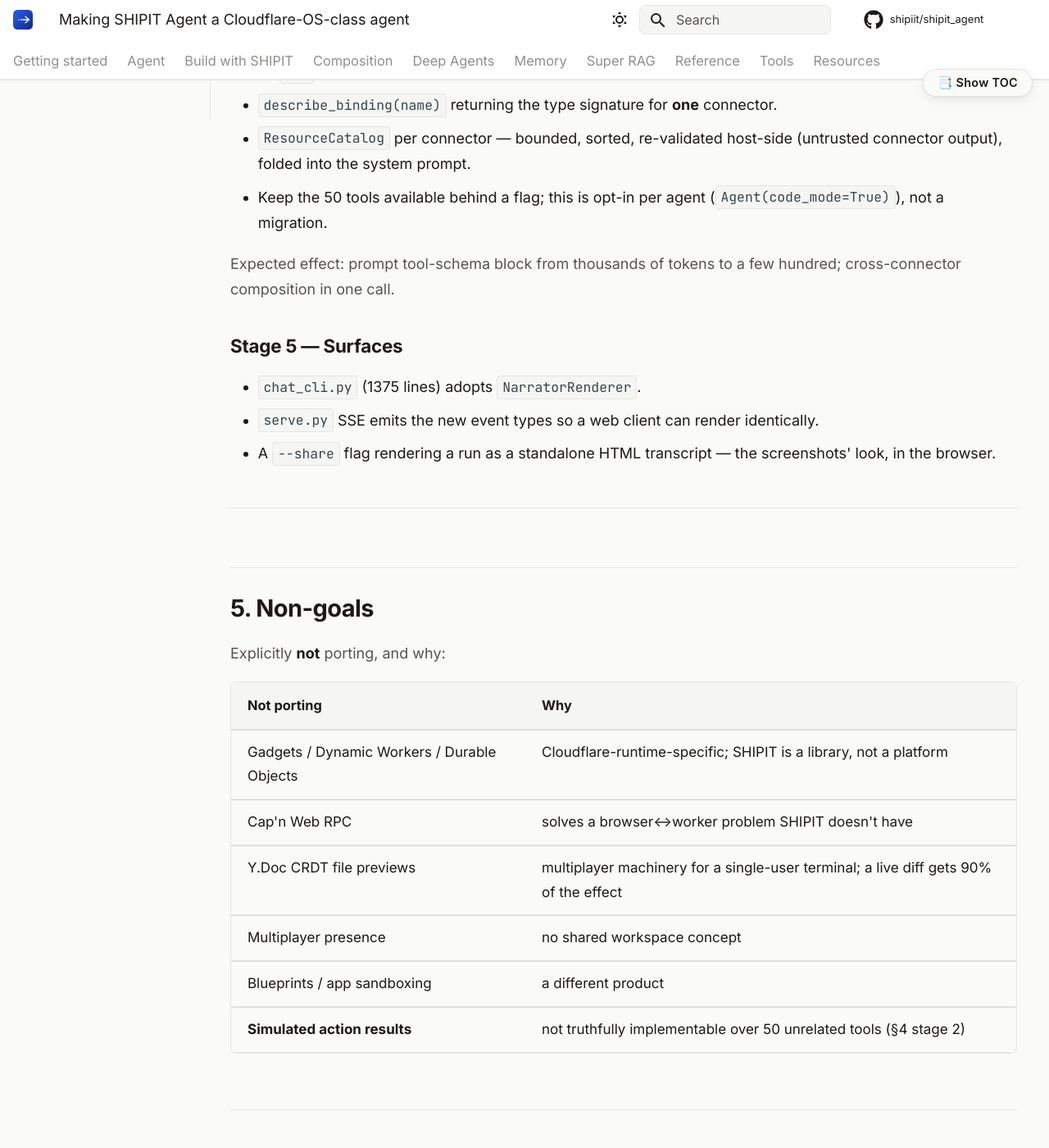
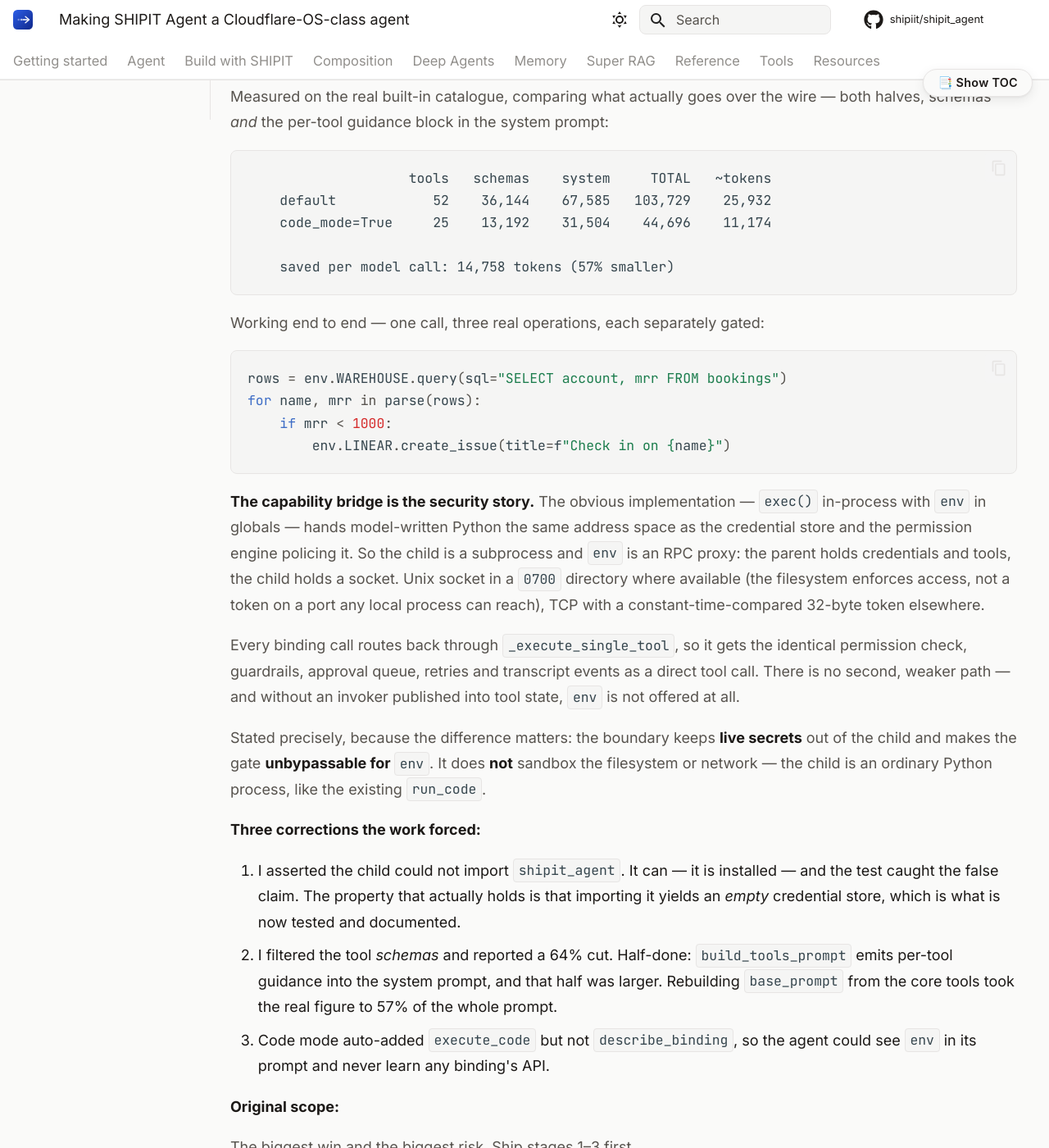
Before and after one commit to shipiit/shipit_agent, an MkDocs documentation site: the page built from docs/design/modern-agent-upgrade.md, in a window 1280 px wide and 1400 px high, scrolled down 24482 px. Shown: the whole window at 82% size. Built offline with MkDocs 1.6.1 and Material for MkDocs 9.7.7, drawn with Linux system fonts in a browser that asks for light colours; comment, search, counter and statistics services are not loaded; some of the changed text lies outside the part shown.

Commit message:
docs: record stage 4 as landed, with the measured figures and the two corrections

````diff
--- a/docs/design/modern-agent-upgrade.md
+++ b/docs/design/modern-agent-upgrade.md
@@ -17,7 +17,7 @@
 | **1** ✅ | The Narrator — verbs, grouping, live renderer, HUD | No. Presentation over existing events. | Low | **landed** |
 | **2** ✅ | Tool contracts + observation/action split + deferred approval queue | Yes — both runtimes, via one shared gate | Medium | **landed** |
 | **3** ✅ | Streaming tool-input parser, checkpoint compaction, `give_up` | Yes | Medium | **landed** |
-| **4** | Code-mode + progressive discovery (the 50→14 tool collapse) | Yes, deeply | High | ~2 weeks |
+| **4** ✅ | Code mode — bindings, catalogs, `describe_binding`, `execute_code`, capability bridge | Yes, deeply | High | **landed** |
 | **5** | Surfaces — TUI, SSE/web parity, shareable run artifacts | No | Low | ~3 days |
 
 Stages 1, 3, and 5 are independent. Stage 2 gates stage 4.
@@ -653,7 +653,65 @@
 - **Checkpoint compaction** — replace `_compact_messages`/`_summarize_for_compaction`. Needs (a) a real per-model token table — extend `costs/pricing.py`, which already keys by model; (b) turn-start boundary detection; (c) the six-heading handoff prompt **including the ignore-instructions-in-transcript clause**; (d) immutable checkpoints so history survives.
 - **`give_up` tool** — required `reason` string; sets `metadata["gave_up"]`. Then delete the `_INTENT_MARKERS` heuristic (`runtime.py:97-108`), or demote it to a fallback for models that won't call the tool.
 
-### Stage 4 — Code mode (the 50→14 collapse)
+### Stage 4 — Code mode ✅ LANDED
+
+`codemode/` + `tools/{describe_binding,execute_code}/` + 112 tests.
+**2,520 tests pass, 0 failures.** Turn it on with `Agent(code_mode=True)`.
+
+Measured on the real built-in catalogue, comparing what actually goes over the
+wire — both halves, schemas *and* the per-tool guidance block in the system
+prompt:
+
+```
+                    tools   schemas    system     TOTAL   ~tokens
+    default            52    36,144    67,585   103,729    25,932
+    code_mode=True     25    13,192    31,504    44,696    11,174
+
+    saved per model call: 14,758 tokens (57% smaller)
+```
+
+Working end to end — one call, three real operations, each separately gated:
+
+```python
+rows = env.WAREHOUSE.query(sql="SELECT account, mrr FROM bookings")
+for name, mrr in parse(rows):
+    if mrr < 1000:
+        env.LINEAR.create_issue(title=f"Check in on {name}")
+```
+
+**The capability bridge is the security story.** The obvious implementation —
+`exec()` in-process with `env` in globals — hands model-written Python the same
+address space as the credential store and the permission engine policing it.
+So the child is a subprocess and `env` is an RPC proxy: the parent holds
+credentials and tools, the child holds a socket. Unix socket in a `0700`
+directory where available (the filesystem enforces access, not a token on a
+port any local process can reach), TCP with a constant-time-compared 32-byte
+token elsewhere.
+
+Every binding call routes back through `_execute_single_tool`, so it gets the
+identical permission check, guardrails, approval queue, retries and transcript
+events as a direct tool call. There is no second, weaker path — and without an
+invoker published into tool state, `env` is not offered at all.
+
+Stated precisely, because the difference matters: the boundary keeps **live
+secrets** out of the child and makes the gate **unbypassable for `env`**. It
+does **not** sandbox the filesystem or network — the child is an ordinary
+Python process, like the existing `run_code`.
+
+**Three corrections the work forced:**
+
+1. I asserted the child could not import `shipit_agent`. It can — it is
+   installed — and the test caught the false claim. The property that actually
+   holds is that importing it yields an *empty* credential store, which is what
+   is now tested and documented.
+2. I filtered the tool *schemas* and reported a 64% cut. Half-done:
+   `build_tools_prompt` emits per-tool guidance into the system prompt, and
+   that half was larger. Rebuilding `base_prompt` from the core tools took the
+   real figure to 57% of the whole prompt.
+3. Code mode auto-added `execute_code` but not `describe_binding`, so the agent
+   could see `env` in its prompt and never learn any binding's API.
+
+**Original scope:**
 
 The biggest win and the biggest risk. Ship stages 1–3 first.
 
````
